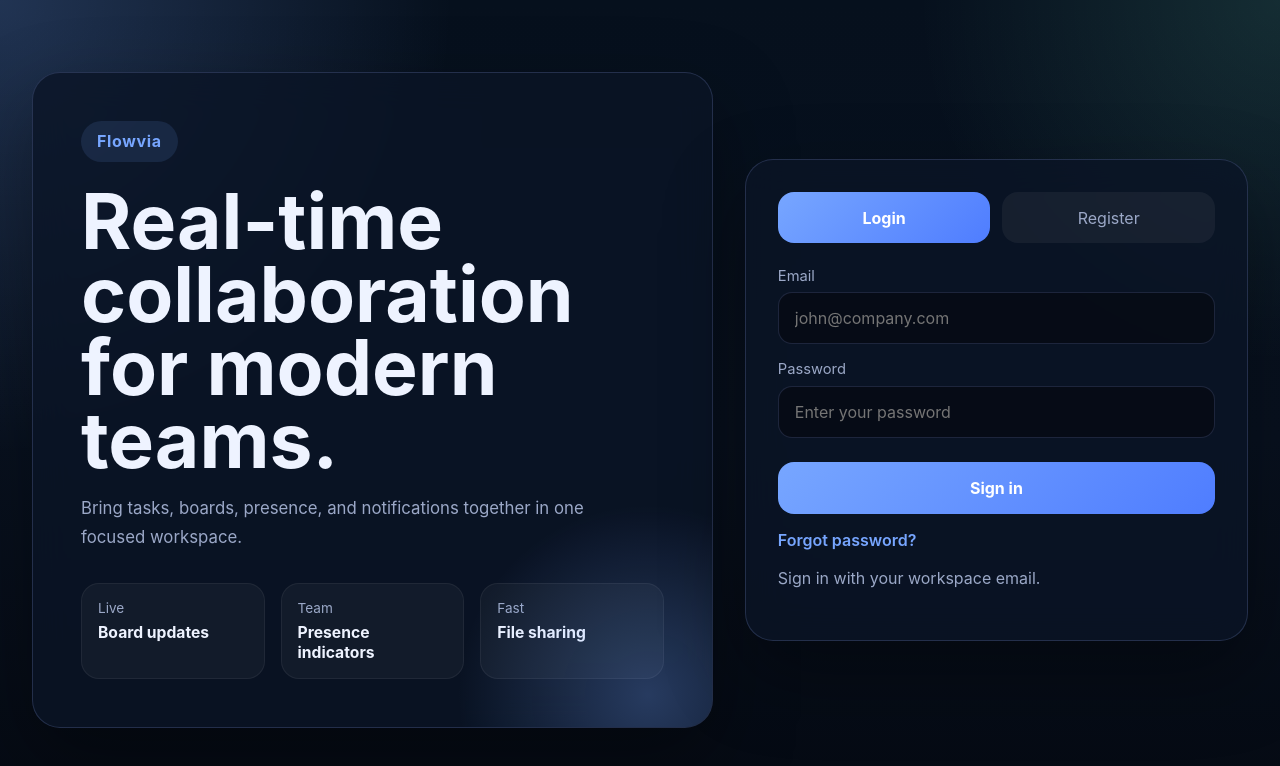
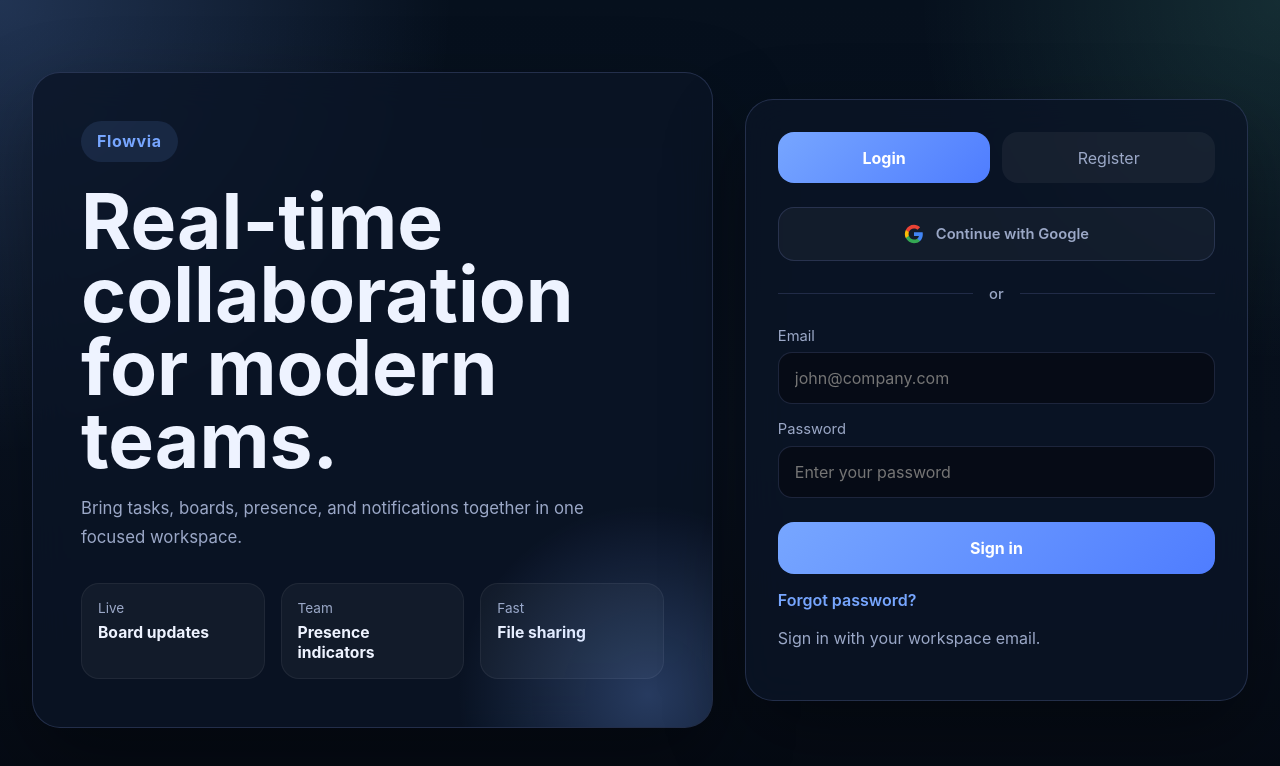
Before and after one commit to OmarrBakr/saas-team-collaboration-platform, a React (Vite) app in the folder client/: page / in a window 1280 px wide. Shown: the top 766 px of the page. Built offline with nearby package versions, Linux system fonts and the light colour scheme; no server answers.

Commit message:
feat(client): add Google sign-in option

```diff
--- a/client/src/components/auth/AuthForm.jsx
+++ b/client/src/components/auth/AuthForm.jsx
@@ -11,6 +11,20 @@ export default function AuthForm({
 }) {
   return (
     <form className="auth-form" onSubmit={onSubmit}>
+      <a href="/api/v1/auth/google" className="google-btn">
+        <svg className="google-icon" viewBox="0 0 24 24" width="20" height="20">
+          <path fill="#4285F4" d="M22.56 12.25c0-.78-.07-1.53-.2-2.25H12v4.26h5.92c-.26 1.37-1.04 2.53-2.21 3.31v2.77h3.57c2.08-1.92 3.3-4.74 3.3-8.09z"/>
+          <path fill="#34A853" d="M12 23c2.97 0 5.46-.98 7.28-2.66l-3.57-2.77c-.98.66-2.23 1.06-3.71 1.06-2.86 0-5.29-1.93-6.16-4.53H2.18v2.84C3.99 20.53 7.7 23 12 23z"/>
+          <path fill="#FBBC05" d="M5.84 14.09c-.22-.66-.35-1.36-.35-2.09s.13-1.43.35-2.09V7.07H2.18C1.43 8.55 1 10.19 1 12s.43 3.45 1.18 4.93l2.85-2.22.81-.62z"/>
+          <path fill="#EA4335" d="M12 5.38c1.62 0 3.06.56 4.21 1.64l3.15-3.15C17.45 2.09 14.97 1 12 1 7.7 1 3.99 3.47 2.18 7.07l3.66 2.84c.87-2.6 3.3-4.53 6.16-4.53z"/>
+        </svg>
+        <span>Continue with Google</span>
+      </a>
+
+      <div className="divider">
+        <span>or</span>
+      </div>
+
       {isRegister && (
         <div className="two-up">
           <label>
--- a/client/src/pages/AuthPage.jsx
+++ b/client/src/pages/AuthPage.jsx
@@ -1,6 +1,6 @@
-import { useMemo, useState } from 'react';
+import { useMemo, useState, useEffect } from 'react';
 
-import { forgetPassword, login, register } from '../services/auth';
+import { forgetPassword, login, register, getCurrentUser } from '../services/auth';
 import AuthForm from '../components/auth/AuthForm';
 import AuthHero from '../components/auth/AuthHero';
 import AuthSuccess from '../components/auth/AuthSuccess';
@@ -24,6 +24,21 @@ export default function AuthPage() {
   const [error, setError] = useState('');
   const [message, setMessage] = useState('');
   const [user, setUser] = useState(null);
+
+  useEffect(() => {
+    const checkSession = async () => {
+      try {
+        const data = await getCurrentUser();
+        if (data && data.user) {
+          setUser(data.user);
+          setMessage('Signed in successfully.');
+        }
+      } catch (err) {
+        // Silently ignore authorization failure on mount
+      }
+    };
+    checkSession();
+  }, []);
 
   const isRegister = activeTab === 'register';
   const submitLabel = useMemo(
--- a/client/src/services/auth.js
+++ b/client/src/services/auth.js
@@ -40,3 +40,8 @@ export const resetPassword = (payload) =>
     method: 'POST',
     body: JSON.stringify(payload),
   });
+
+export const getCurrentUser = () =>
+  request('/api/v1/users/me', {
+    method: 'GET',
+  });
--- a/client/src/styles/auth.css
+++ b/client/src/styles/auth.css
@@ -237,6 +237,64 @@
   line-height: 1.6;
 }
 
+.google-btn {
+  display: flex;
+  align-items: center;
+  justify-content: center;
+  gap: 0.75rem;
+  border: 1px solid rgba(155, 175, 255, 0.16);
+  background: rgba(255, 255, 255, 0.04);
+  color: var(--text);
+  border-radius: 16px;
+  padding: 1rem;
+  font-weight: 600;
+  cursor: pointer;
+  text-decoration: none;
+  text-align: center;
+  transition: all 0.2s ease;
+}
+
+.google-btn:hover {
+  background: rgba(255, 255, 255, 0.08);
+  border-color: rgba(119, 166, 255, 0.4);
+  box-shadow: 0 0 0 3px rgba(119, 166, 255, 0.1);
+  transform: translateY(-1px);
+}
+
+.google-btn:active {
+  transform: translateY(0);
+}
+
+.google-icon {
+  flex-shrink: 0;
+}
+
+.divider {
+  display: flex;
+  align-items: center;
+  text-align: center;
+  margin: 0.5rem 0;
+  color: var(--muted);
+  font-size: 0.88rem;
+  font-weight: 500;
+}
+
+.divider::before,
+.divider::after {
+  content: '';
+  flex: 1;
+  border-bottom: 1px solid rgba(155, 175, 255, 0.16);
+}
+
+.divider:not(:empty)::before {
+  margin-right: 1rem;
+}
+
+.divider:not(:empty)::after {
+  margin-left: 1rem;
+}
+
+
 @media (max-width: 960px) {
   .auth-shell {
     grid-template-columns: 1fr;
```
Lines whose indentation alone changed are shown as unchanged.
